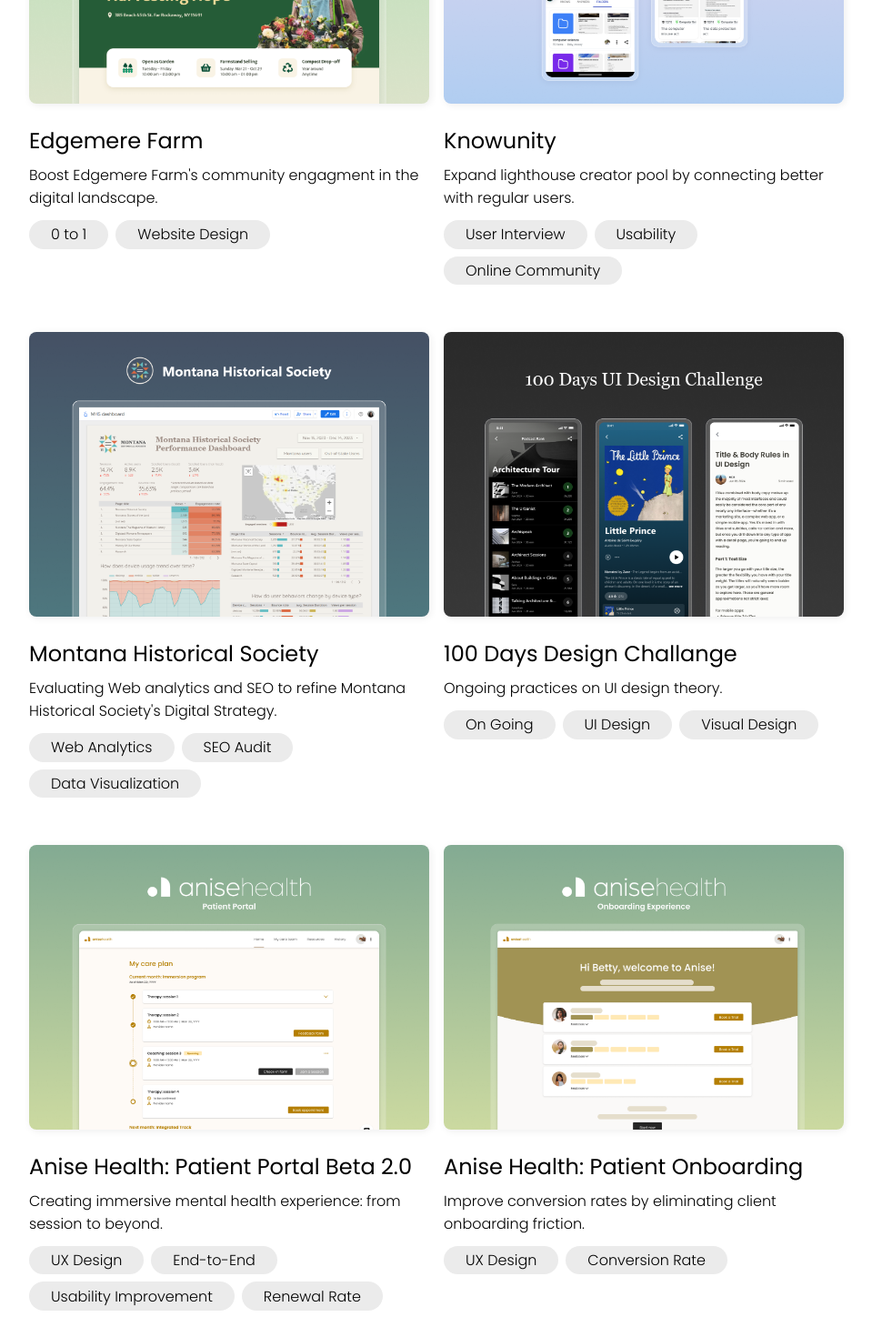
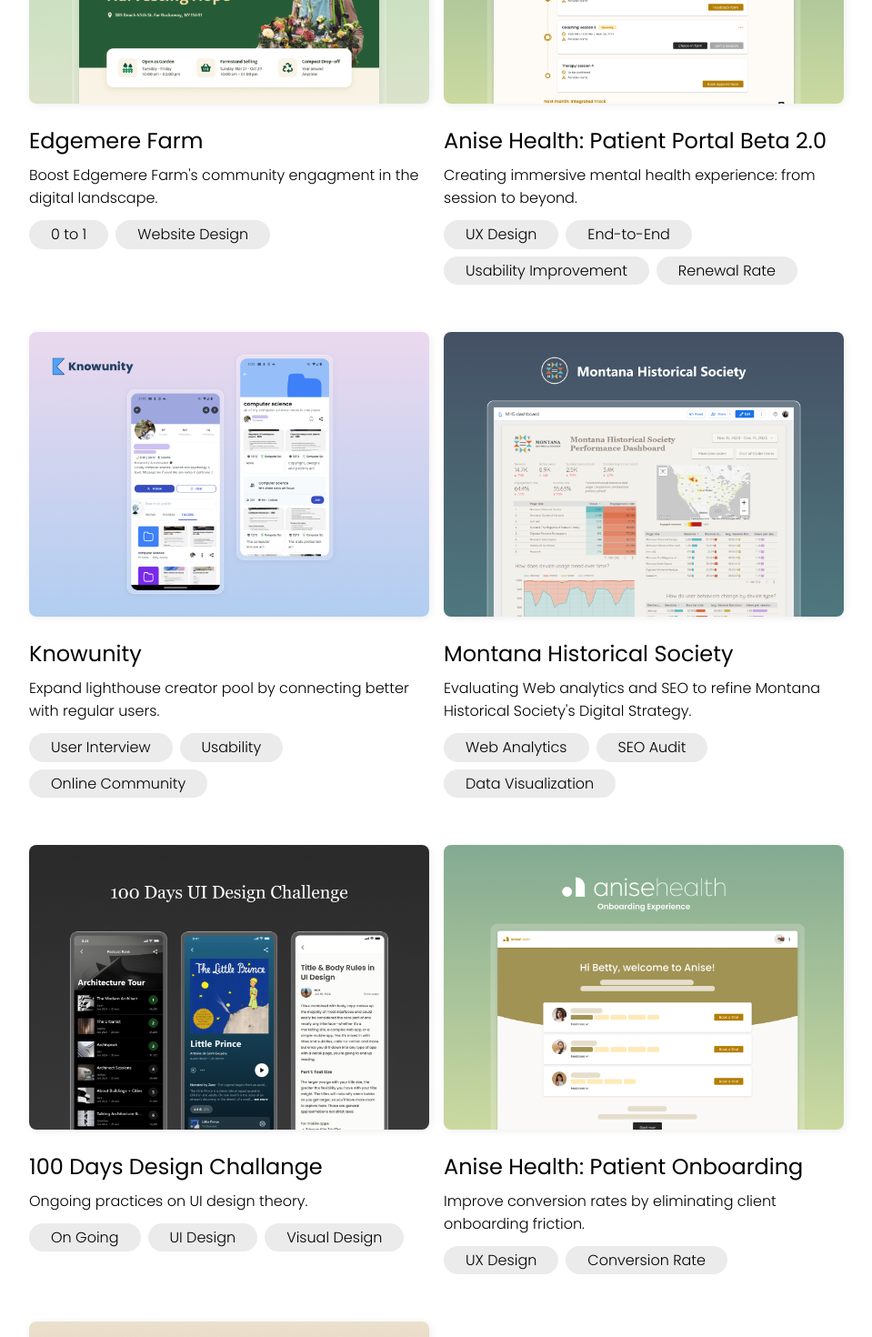
Before and after one commit to czl9707/kiyo-portfolio, a React (Create React App) app: page /Home in a window 1280 px wide. Shown: the part 1020-2490 px from the top of the page at 91% size, without its empty margins (160-1119 px from the left). Built offline with nearby package versions, Linux system fonts and the light colour scheme.

Commit message:
change order

```diff
--- a/src/Home/Home.jsx
+++ b/src/Home/Home.jsx
@@ -82,6 +82,13 @@
                     tags={["0 to 1", "Website Design",]} />
 
                 <ContentCard
+                    url="/Works/AnisePatient"
+                    image="CoverAnisePatientPortal.png"
+                    title="Anise Health: Patient Portal Beta 2.0"
+                    subTitle="Creating immersive mental health experience: from session to beyond."
+                    tags={["UX Design", "End-to-End", "Usability Improvement", "Renewal Rate",]} />
+
+                <ContentCard
                     url="/Works/Knowunity"
                     image="CoverKnowunity.png"
                     title="Knowunity"
@@ -101,13 +108,6 @@
                     title="100 Days Design Challange"
                     subTitle="Ongoing practices on UI design theory."
                     tags={["On Going", "UI Design", "Visual Design",]} />
-
-                <ContentCard
-                    url="/Works/AnisePatient"
-                    image="CoverAnisePatientPortal.png"
-                    title="Anise Health: Patient Portal Beta 2.0"
-                    subTitle="Creating immersive mental health experience: from session to beyond."
-                    tags={["UX Design", "End-to-End", "Usability Improvement", "Renewal Rate",]} />
 
                 <ContentCard
                     image="CoverAniseOnboarding.png"
```
